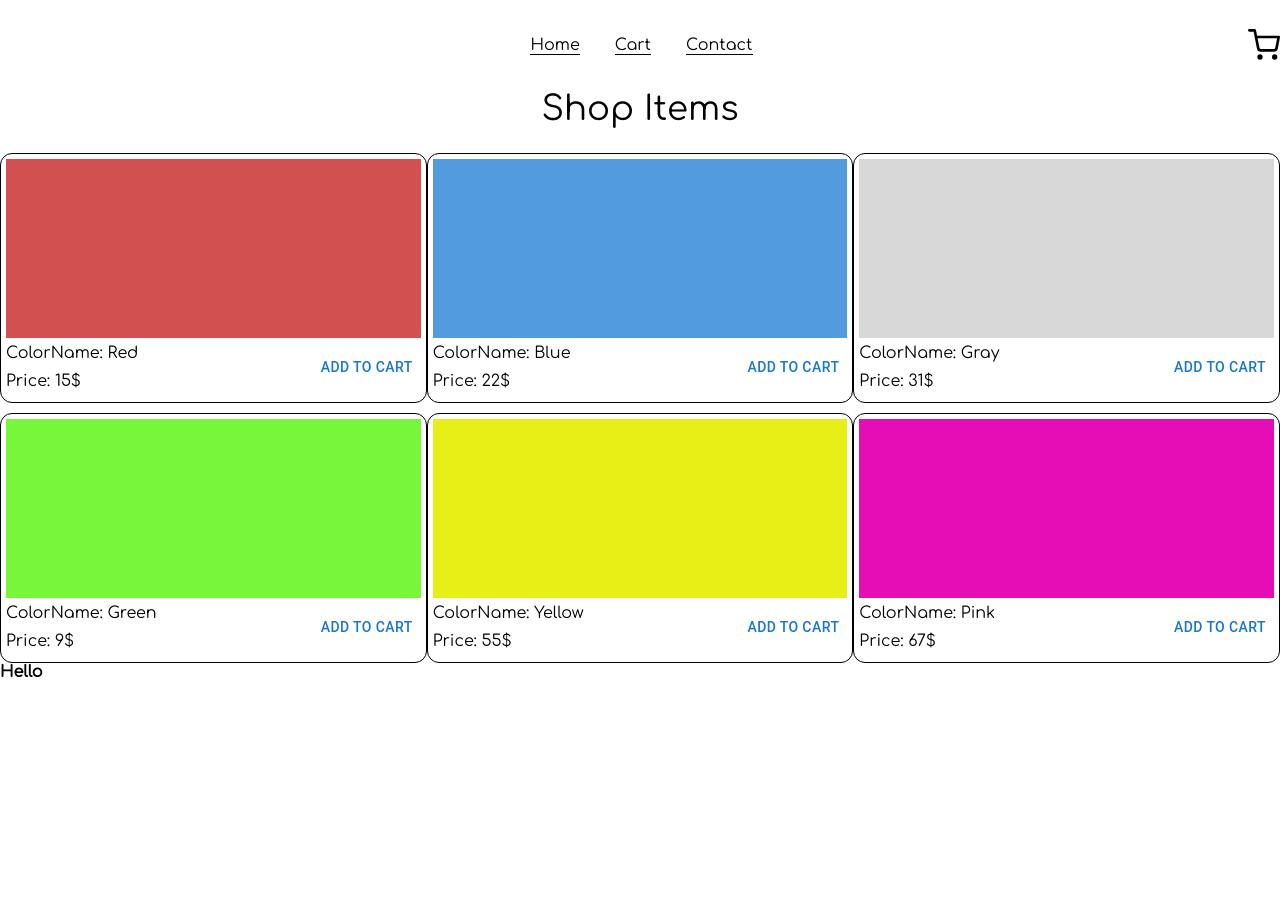
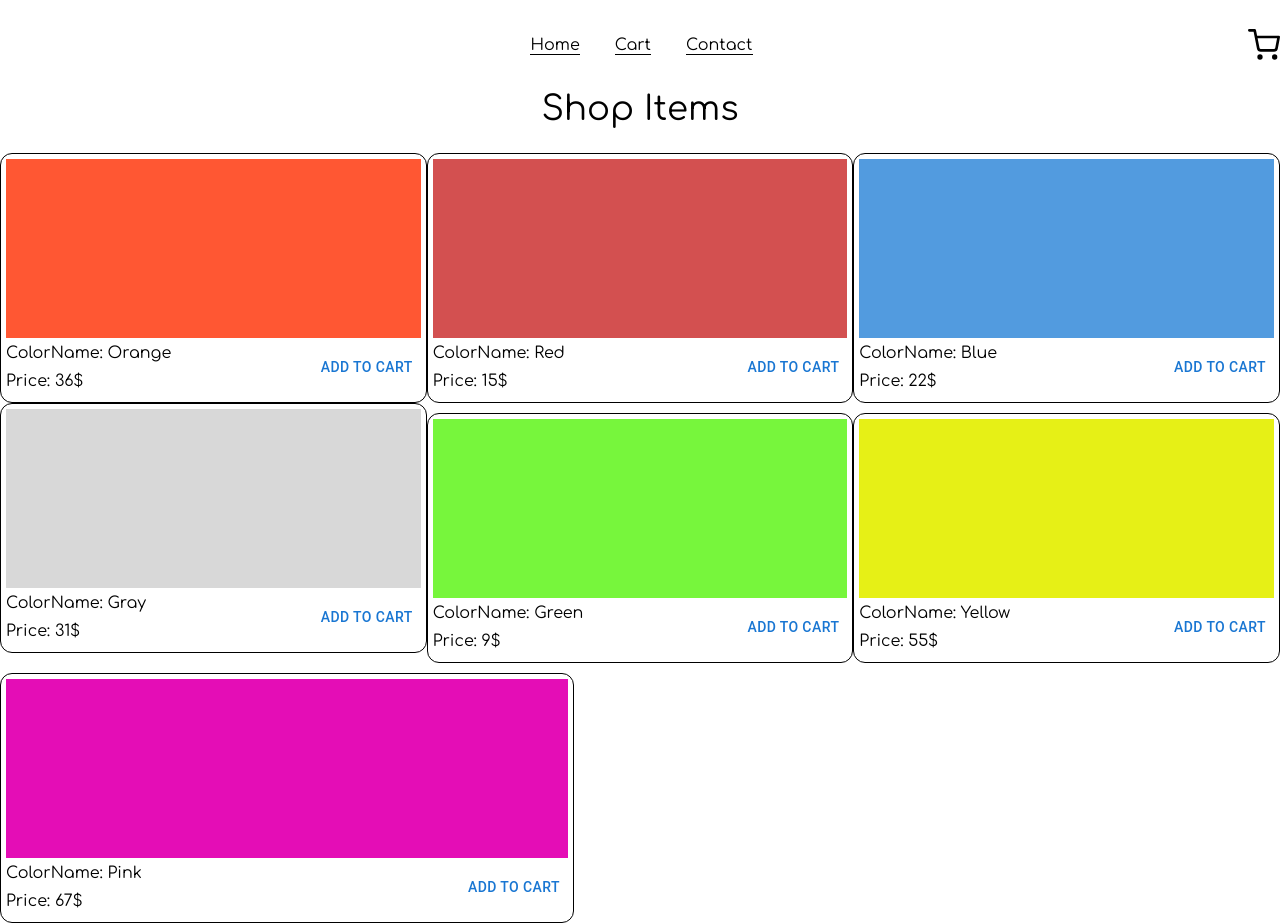
Before and after one commit to Asqanaz/colorshop, a React (Create React App) app: page / in a window 1280 px wide. Before the commit the page ends 800 px from the top, so only its background shows below. Built offline with nearby package versions, Linux system fonts and the light colour scheme.

Commit message:
latest commit

```diff
--- a/src/App.jsx
+++ b/src/App.jsx
@@ -5,7 +5,6 @@ const App = () => {
   return (
     <div>
         <HomePage />
-    <h1>Hello</h1>
     </div>
   )
 }
--- a/src/common/items/CartItems.jsx
+++ b/src/common/items/CartItems.jsx
@@ -1,10 +1,11 @@
 import React, { useState, useEffect } from "react";
 import Button from "@mui/material/Button";
+import cartItems from "../../data/cartItems.json";
+
 const CartItems = (props) => {
   const { id, hexcode, price, name, onClick } = props;
   const [quantity, setQuantity] = useState(0);
   const [cartCount, setCarCount] = useState(0);
-
 
 
   return (
--- a/src/common/items/Items.jsx
+++ b/src/common/items/Items.jsx
@@ -5,6 +5,15 @@ import cartItems from "../../data/cartItems.json";
 
 const Items = () => {
   const [availableCartItems, setAvailableCartItems] = useState([]);
+  const [cartItemsState, setCartItemsState] = useState(cartItems)
+
+  console.log(cartItemsState)
+  console.log(availableCartItems)
+  const handleAddCart = (e) => {
+    setCartItemsState(cartItemsState.map(item => item.id === e.id ? {...item, isAvailable: !item.isAvailable } : {...item}))
+    setAvailableCartItems(availableCartItems.map(item => cartItemsState.isAvailable ? {...item, cartItemsState} : {...item}))
+  }
+
   return (
     <div className="items-container">
       {cartItems.map((item) => (
@@ -14,6 +23,7 @@ const Items = () => {
           hexcode={item.hexcode}
           name={item.name}
           price={item.price}
+          onClick = {handleAddCart.bind(this, item)}
         />
       ))}
     </div>
--- a/src/components/home/HomePage.jsx
+++ b/src/components/home/HomePage.jsx
@@ -11,6 +11,7 @@ const HomePage = () => {
             Shop Items
         </p>
         <Items/>
+
     </div>
   )
 }
--- a/src/data/cartItems.json
+++ b/src/data/cartItems.json
@@ -1,4 +1,11 @@
 [
+  {
+    "id": 0,
+    "name": "Orange",
+    "price": 36,
+    "hexcode": "#FF5733",
+    "isAvailable": false
+  },
   {
     "id": 1,
     "name": "Red",
```
